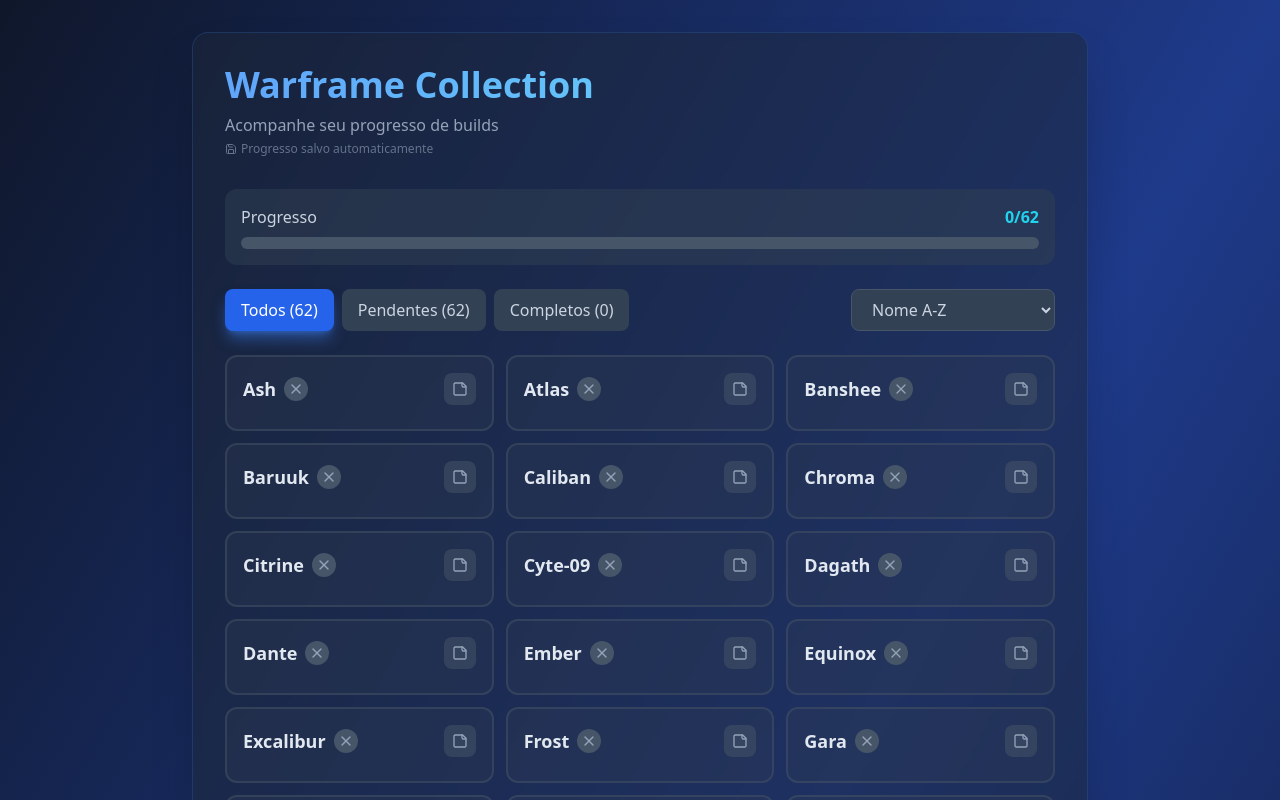
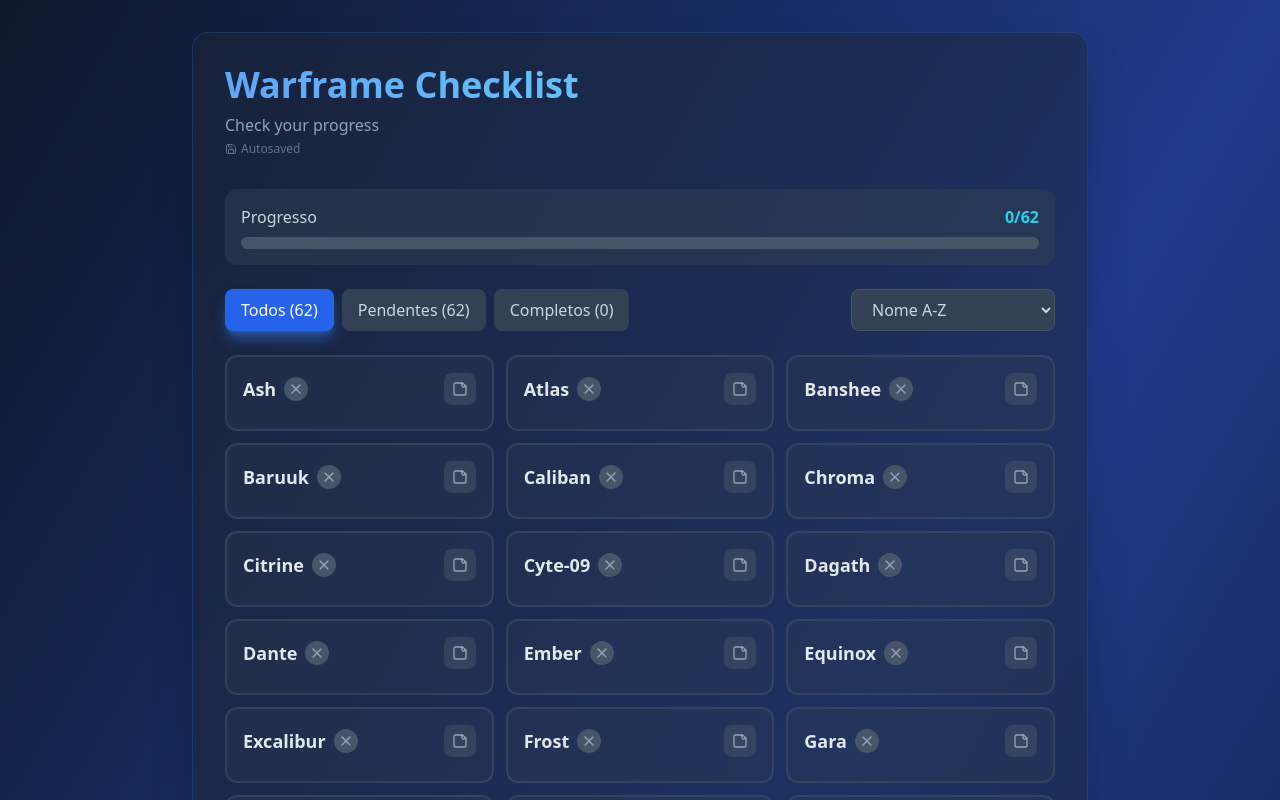
Before and after one commit to noobv0/warframe-tracker, a React (Create React App) app: page / in a window 1280 px wide. Shown: the top 800 px of the page. Built offline with nearby package versions, Linux system fonts and the light colour scheme.

Commit message:
Small fix
Language change

```diff
--- a/src/App.js
+++ b/src/App.js
@@ -136,11 +136,11 @@
                 <div className="bg-slate-800/50 backdrop-blur-sm rounded-2xl shadow-2xl border border-blue-500/20 p-6 md:p-8">
                     <div className="mb-8">
                         <h1 className="text-4xl font-bold text-transparent bg-clip-text bg-gradient-to-r from-blue-400 to-cyan-300 mb-2">
-                            Warframe Collection
+                            Warframe Checklist
                         </h1>
-                        <p className="text-slate-400">Acompanhe seu progresso de builds</p>
+                        <p className="text-slate-400">Check your progress</p>
                         <p className="text-xs text-slate-500 mt-1 flex items-center gap-1">
-                            <Save className="w-3 h-3" /> Progresso salvo automaticamente
+                            <Save className="w-3 h-3" /> Autosaved
                         </p>
                     </div>
 
```
